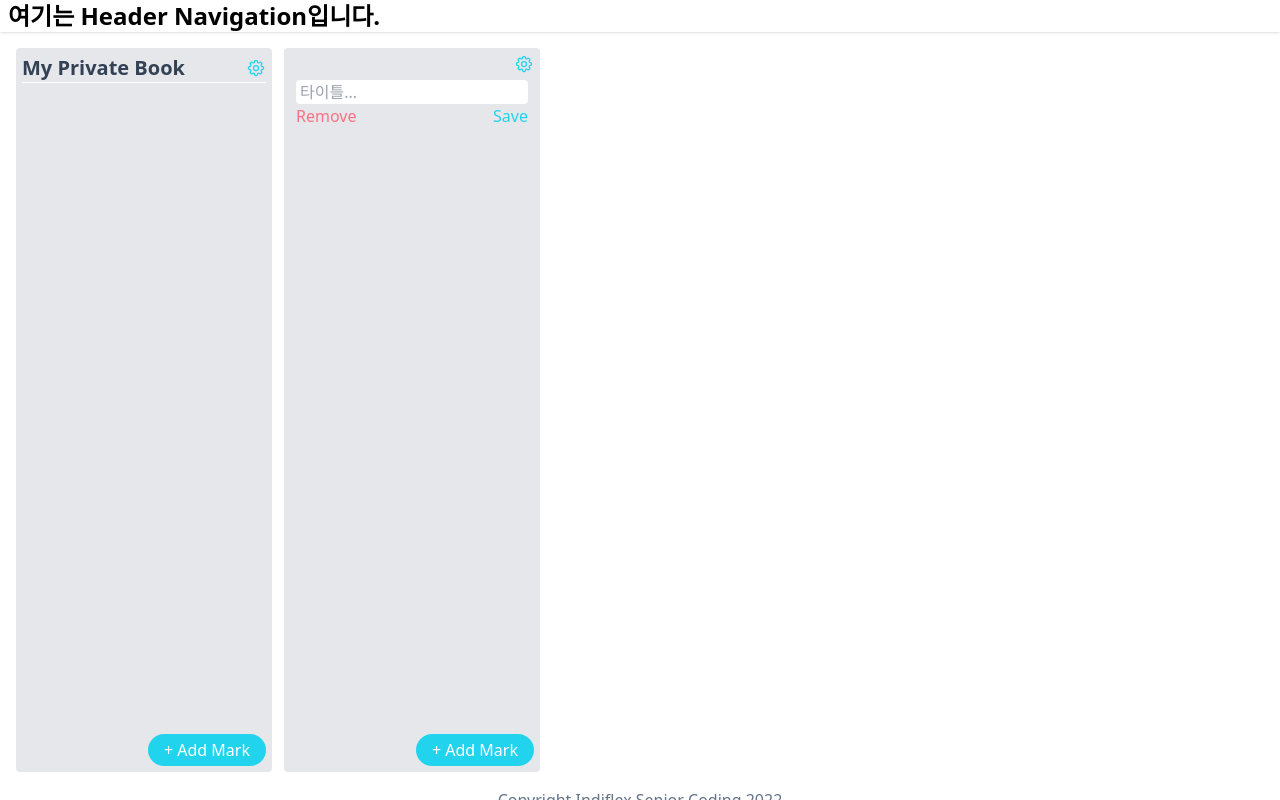
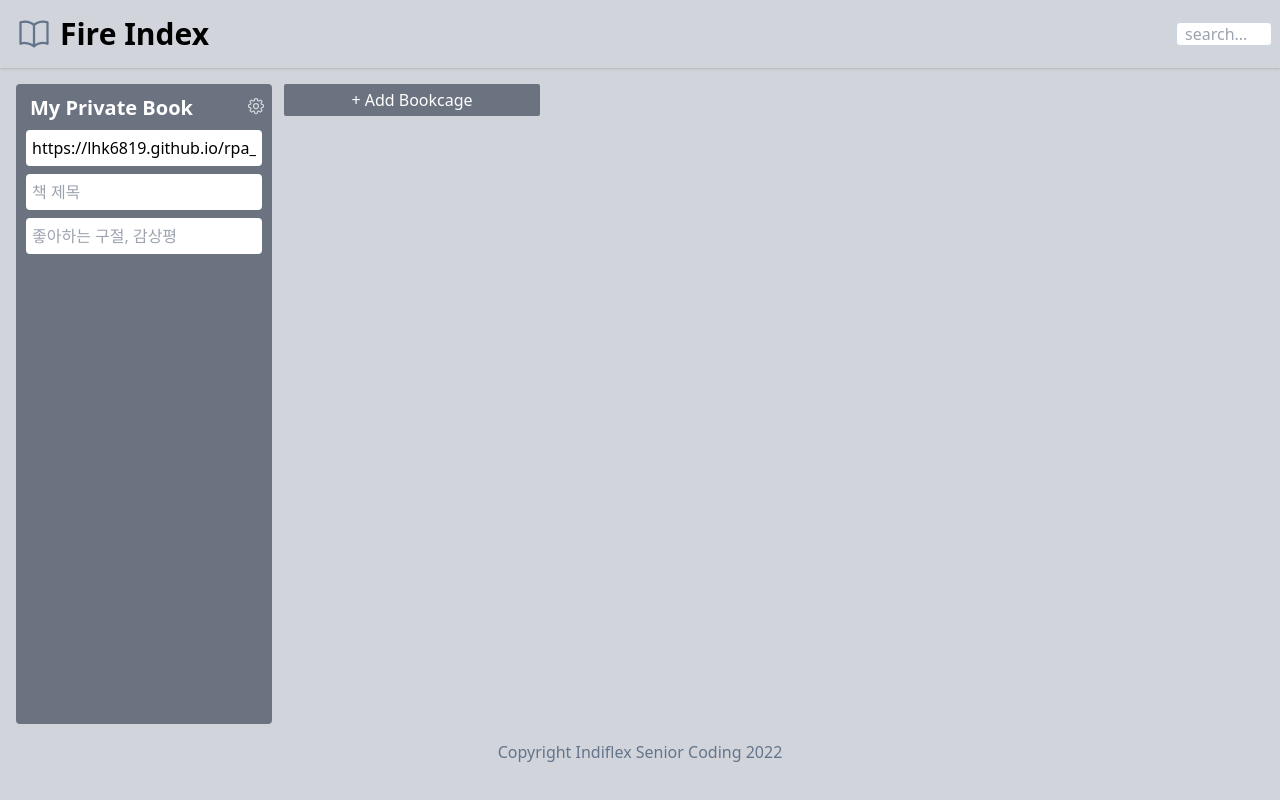
Before and after one commit to lhk6819/rpa_mylib, a React (Vite) app: page / in a window 1280 px wide. Both pictures are taken after a click on the button "+ Add Book". Built offline with nearby package versions, Linux system fonts and the light colour scheme.

Commit message:
221109_16:58

```diff
--- a/package.json
+++ b/package.json
@@ -8,7 +8,8 @@
     "build": "vite build",
     "preview": "vite preview",
     "prettier": "prettier --write .",
-    "lint": "eslint ."
+    "lint": "eslint .",
+    "deploy": "gh-pages -d dist"
   },
   "dependencies": {
     "@heroicons/react": "^2.0.13",
@@ -29,6 +30,7 @@
     "eslint-plugin-prettier": "^4.2.1",
     "eslint-plugin-react": "^7.28.0",
     "eslint-plugin-react-hooks": "^4.3.0",
+    "gh-pages": "^4.0.0",
     "postcss": "^8.4.18",
     "prettier": "^2.7.1",
     "tailwindcss": "^3.2.2",
--- a/src/App.jsx
+++ b/src/App.jsx
@@ -6,7 +6,7 @@ function App() {
   const { data, addBook } = useData();
 
   return (
-    <div className='bg-cyan-100x h-screen w-full overflow-y-hidden overflow-x-scroll'>
+    <div className='bg-gray-300 h-screen w-full overflow-y-hidden overflow-x-scroll scroll-smooth'>
       <header>
         <Nav />
       </header>
@@ -25,9 +25,9 @@ function App() {
             ) : (
               <button
                 onClick={addBook}
-                className='mr-2 w-64 rounded-sm bg-cyan-400 px-5 py-1 font-medium text-white hover:bg-cyan-500'
+                className='mr-2 w-64 rounded-sm bg-gray-500 px-5 py-1 font-medium text-white hover:bg-orange-500'
               >
-                + Add Book
+                + Add Bookcage
               </button>
             )}
           </div>
--- a/src/components/Book.jsx
+++ b/src/components/Book.jsx
@@ -15,22 +15,21 @@ export const Book = ({ book }) => {
   };
 
   return (
-    <div className='mr-3 w-64 flex-shrink-0 rounded bg-gray-200 p-1.5'>
-      <div className='h-[76vh] overflow-y-scroll xs:h-[78vh] sm:h-[80vh] md:h-[82vh] xl:h-[84vh]'>
-        <div className='flex items-center justify-between text-xl font-bold text-slate-700'>
-          <h3 className='truncate'>{book?.title}</h3>
+    <div className='mr-3 w-64 flex-shrink-0 rounded bg-gray-500 p-1.5'>
+      <div className='flex items-center justify-between text-xl font-bold text-white mb-1'>
+          <h3 className='pl-2 pt-1 truncate'>{book?.title}</h3>
           <button
             onClick={toggleEditing}
             className='text-sm text-cyan-400 hover:text-cyan-600'
           >
             {isEditing ? (
-              <ArrowPathIcon className='w-5 text-cyan-400' />
+              <ArrowPathIcon className='w-5 text-gray-300' />
             ) : (
-              <Cog8ToothIcon className='w-5 text-cyan-400' />
+              <Cog8ToothIcon className='w-5 text-gray-300' />
             )}
           </button>
         </div>
-
+      <div className='h-[66vh] scroll-smooth xs:h-[68vh] sm:h-[70vh] md:h-[72vh] xl:h-[74vh] overflow-y-scroll scrollbar-hide'>
         {book?.id === 0 || isEditing ? (
           <div className='p-1.5'>
             <input
@@ -66,9 +65,9 @@ export const Book = ({ book }) => {
       ) : (
         <button
           onClick={() => addMark(book)}
-          className='float-right mt-2 rounded-full bg-cyan-400 px-4 py-1 font-medium text-white hover:bg-cyan-500'
+          className='float-right mt-2 mb-1 mr-2 rounded-sm bg-gray-300 px-4 py-1 font-medium text-slate hover:bg-orange-500'
         >
-          + Add Mark
+          + Add Book
         </button>
       )}
     </div>
--- a/src/components/Mark.jsx
+++ b/src/components/Mark.jsx
@@ -1,5 +1,10 @@
-import { TrashIcon, PencilSquareIcon } from '@heroicons/react/24/outline';
+import {
+  TrashIcon,
+  PencilSquareIcon,
+  ArrowUturnLeftIcon,
+} from '@heroicons/react/24/outline';
 import { useEffect, useReducer, useRef, useState } from 'react';
+import ky from 'ky';
 import { useData } from '../hooks/data-context';
 import nobook from '../assets/nobook1.png';
 
@@ -7,20 +12,28 @@ export const Mark = ({ book, mark }) => {
   const { saveMark, removeMark } = useData();
   const [isEditing, toggleEditing] = useReducer((pre) => !pre, !mark.id);
   const [isHovering, setIsHovering] = useState(false);
+  // !
   const imgRef = useRef();
   const titleRef = useRef();
   const desRef = useRef();
 
+  const scrapOg = async (url) => {
+    return await ky(`https://sz.topician.com/sz/proxy?url=${url}`).json();
+  };
+  // !
   const handleMouseOver = () => {
     setIsHovering(true);
   };
-
+  // !
   const handleMouseOut = () => {
     setIsHovering(false);
   };
 
-  const save = () => {
+  const save = (evt) => {
+    evt.stopPropagation();
+
     if (isEditing) {
+      const url = urlRef.current.value;
       mark.image = imgRef.current.value;
       if (mark.image === '') {
         mark.image = nobook;
@@ -30,20 +43,32 @@ export const Mark = ({ book, mark }) => {
       mark.title = titleRef.current.value;
       mark.description = desRef.current.value;
       mark.url = imgRef.current.value;
-      saveMark(book, mark);
+      scrapOg(url)
+        .then((ogRet) => {
+          console.log('ogRet>>>', ogRet);
+          mark.title = ogRet.title || 'No Title';
+          mark.image = ogRet.image;
+          mark.description = ogRet.description;
+          saveMark(book, mark);
+        })
+        .catch((error) => {
+          mark.title = 'ERROR!! ' + error.message;
+          mark.description = 'Please remove this!';
+          saveMark(book, mark);
+        });
     }
     toggleEditing();
   };
 
   useEffect(() => {
-    if (imgRef.current) imgRef.current.value = mark.image;
+    if (imgRef.current) imgRef.current.value = mark.image || 'https://lhk6819.github.io/rpa_mylib';
     if (titleRef.current) titleRef.current.value = mark.title;
     if (desRef.current) desRef.current.value = mark.description;
   }, [isEditing]);
 
   return (
     <div
-      className='mb-1 box-border border-2 border-cyan-400 bg-local p-1'
+      className='mb-1 box-border bg-local p-1'
       onMouseOver={handleMouseOver}
       onMouseOut={handleMouseOut}
     >
@@ -74,7 +99,7 @@ export const Mark = ({ book, mark }) => {
             <img
               src={mark.image}
               alt={mark.title}
-              className='max-h-[200px] w-full p-1.5'
+              className='max-h-[220px] w-full px-1 pt-1'
             ></img>
           )}
         </div>
@@ -84,16 +109,27 @@ export const Mark = ({ book, mark }) => {
         <div className='item-center mr-3 flex justify-end'>
           <button
             onClick={save}
-            className='mb-1 mr-1 rounded-full bg-cyan-400 p-2 hover:bg-cyan-500'
+            className='mt-2 mr-2 rounded-full bg-cyan-400 p-2 hover:bg-cyan-500'
           >
             <PencilSquareIcon className='h-4 text-white' />
           </button>
           <button
             onClick={() => removeMark(book, mark.id)}
-            className='mb-1 rounded-full bg-rose-400 p-2 hover:bg-rose-500'
+            className='mt-2 rounded-full bg-rose-400 p-2 hover:bg-rose-500'
           >
             <TrashIcon className='h-4 text-white' />
           </button>
+          {isEditing && (
+            <button
+              onClick={(evt) => {
+                evt.stopPropagation();
+                toggleEditing();
+              }}
+              className='mx-1 mb-1 rounded-full bg-slate-300 p-2 hover:bg-slate-500'
+            >
+              <ArrowUturnLeftIcon className='h-4 text-white' />
+            </button>
+          )}
         </div>
       )}
     </div>
--- a/src/components/Nav.jsx
+++ b/src/components/Nav.jsx
@@ -1,13 +1,27 @@
 // import { MagnifyingGlassCircleIcon } from '@heroicons/react/24/outline';
-// import { BookmarkSquareIcon } from '@heroicons/react/24/outline';
+import { BookOpenIcon } from '@heroicons/react/24/outline';
+import { useData } from '../hooks/data-context';
 
 export const Nav = () => {
+  const { searchStr, setSearchStr } = useData();
+
   return (
     <nav className='flex items-center justify-between px-2 shadow'>
       <div>
-        <h1 className='flex text-2xl font-bold'>
-          여기는 Header Navigation입니다.
+        <h1 className='flex text-3xl font-bold p-2'>
+          <BookOpenIcon className='w-9 text-slate-500' />
+          <h1 className='text-3xl font-bold p-2'>Fire Index</h1>
         </h1>
+      </div>
+      <div>
+        {/* <MagnifyingGlassCircleIcon className='w-4 absolute h-8' /> */}
+        <input
+          type='text'
+          value={searchStr}
+          onChange={(evt) => setSearchStr(evt.target.value)}
+          placeholder='search...'
+          className='h-6 w-24 rounded border border-slate-300 px-2'
+        />
       </div>
     </nav>
   );
--- a/vite.config.js
+++ b/vite.config.js
@@ -4,4 +4,5 @@ import react from '@vitejs/plugin-react';
 // https://vitejs.dev/config/
 export default defineConfig({
   plugins: [react()],
+  base: '/rpa_mylib/',
 });
```
Also changed, not shown: 1 other file (tests, documents, lock files or other folders).
